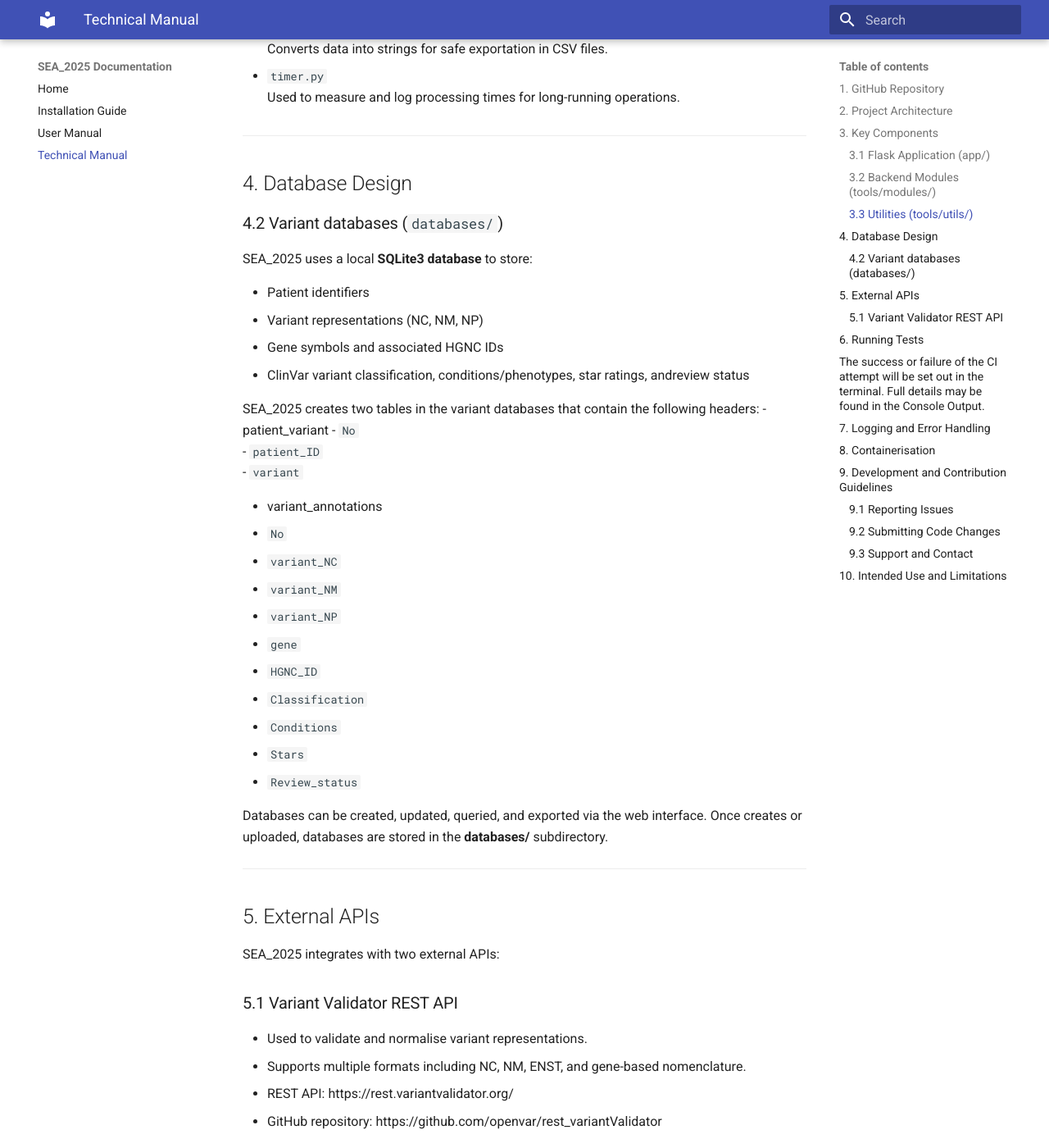
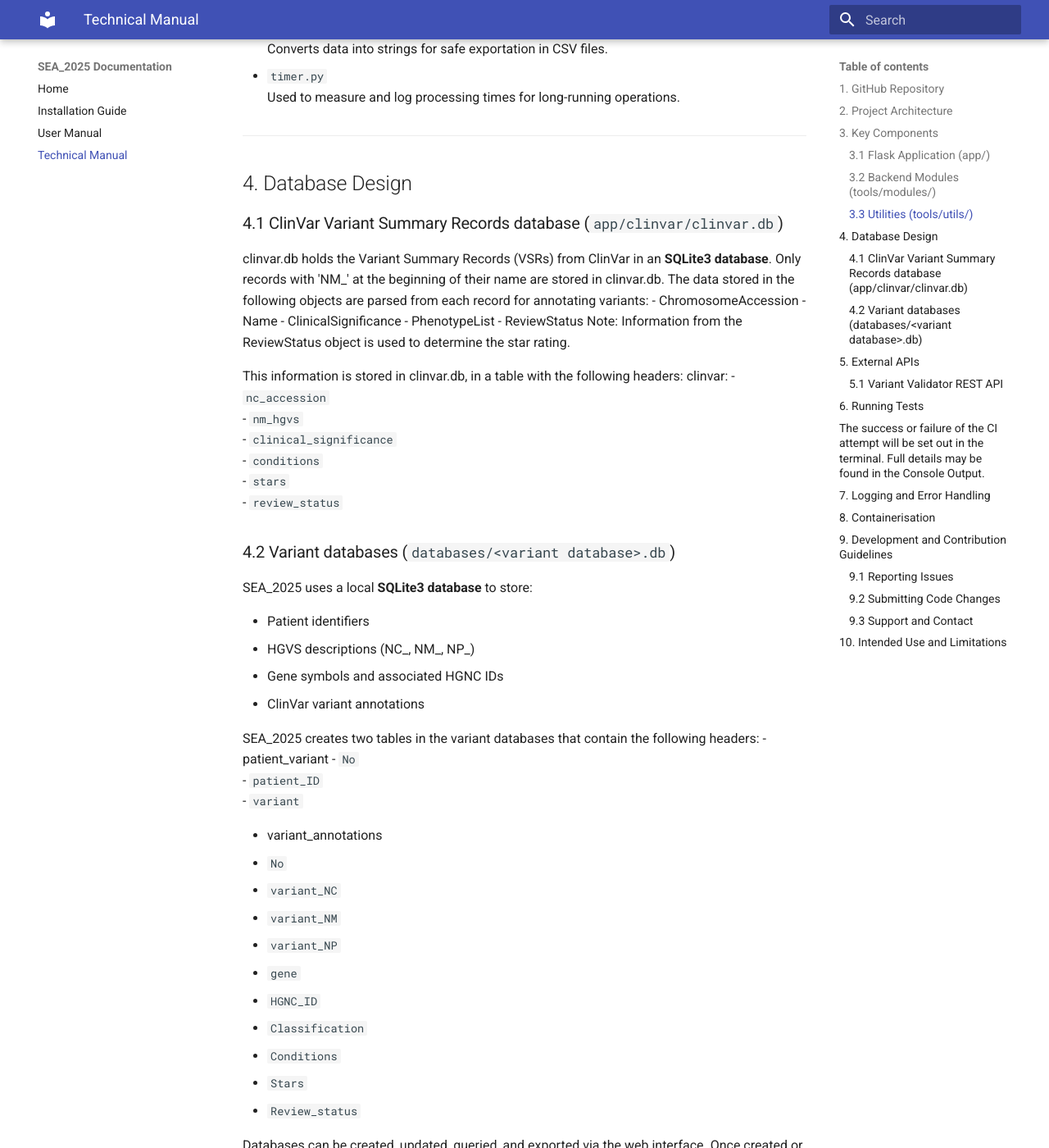
Before and after one commit to RebeccaSizer/Software_Engineering_Assessment_2025_AR_RW_RS, an MkDocs documentation site: the page built from docs/technical_manual.md, in a window 1280 px wide and 1400 px high, scrolled down 2426 px. Shown: the whole window at 82% size. Built offline with MkDocs 1.6.1 and Material for MkDocs 9.7.7, drawn with Linux system fonts in a browser that asks for light colours; some of the changed text lies outside the part shown.

Commit message:
Update technical_manual.md

```diff
--- a/docs/technical_manual.md
+++ b/docs/technical_manual.md
@@ -109,14 +109,33 @@ Software_Engineering_Assessment_2025_AR_RW_RS
 
 ## 4. Database Design
 
-### 4.2 Variant databases (`databases/`)
+### 4.1 ClinVar Variant Summary Records database (`app/clinvar/clinvar.db`)
+
+clinvar.db holds the Variant Summary Records (VSRs) from ClinVar in an **SQLite3 database**. Only records with 'NM_' at the beginning of their name are stored in clinvar.db. The data stored in the following objects are parsed from each record for annotating variants:
+- ChromosomeAccession
+- Name
+- ClinicalSignificance
+- PhenotypeList
+- ReviewStatus
+Note: Information from the ReviewStatus object is used to determine the star rating.
+
+This information is stored in clinvar.db, in a table with the following headers:
+clinvar:
+  - `nc_accession`
+  - `nm_hgvs`
+  - `clinical_significance`
+  - `conditions`
+  - `stars`
+  - `review_status`
+
+### 4.2 Variant databases (`databases/<variant database>.db`)
 
 SEA_2025 uses a local **SQLite3 database** to store:
 
 - Patient identifiers
-- Variant representations (NC, NM, NP)
+- HGVS descriptions (NC_, NM_, NP_)
 - Gene symbols and associated HGNC IDs
-- ClinVar variant classification, conditions/phenotypes, star ratings, andreview status
+- ClinVar variant annotations
 
 SEA_2025 creates two tables in the variant databases that contain the following headers:
 - patient_variant
@@ -137,7 +156,7 @@ SEA_2025 creates two tables in the variant databases that contain the following
   - `Review_status`
 
 Databases can be created, updated, queried, and exported via the web interface.
-Once creates or uploaded, databases are stored in the **databases/** subdirectory.
+Once created or uploaded, databases are stored in the **databases/** subdirectory.
 
 ---
 
```
